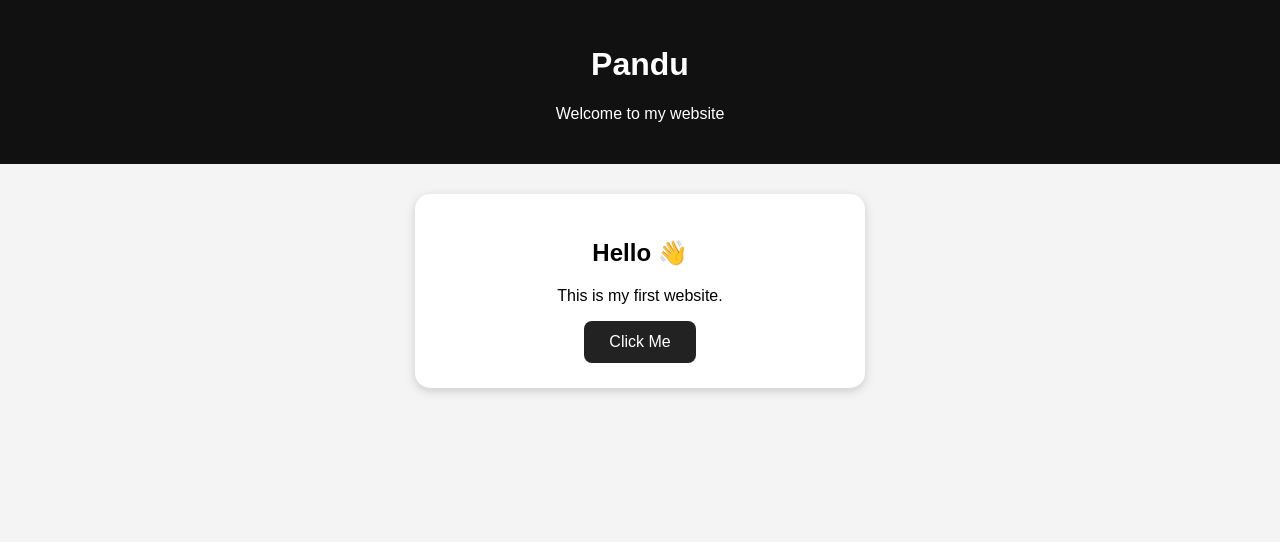
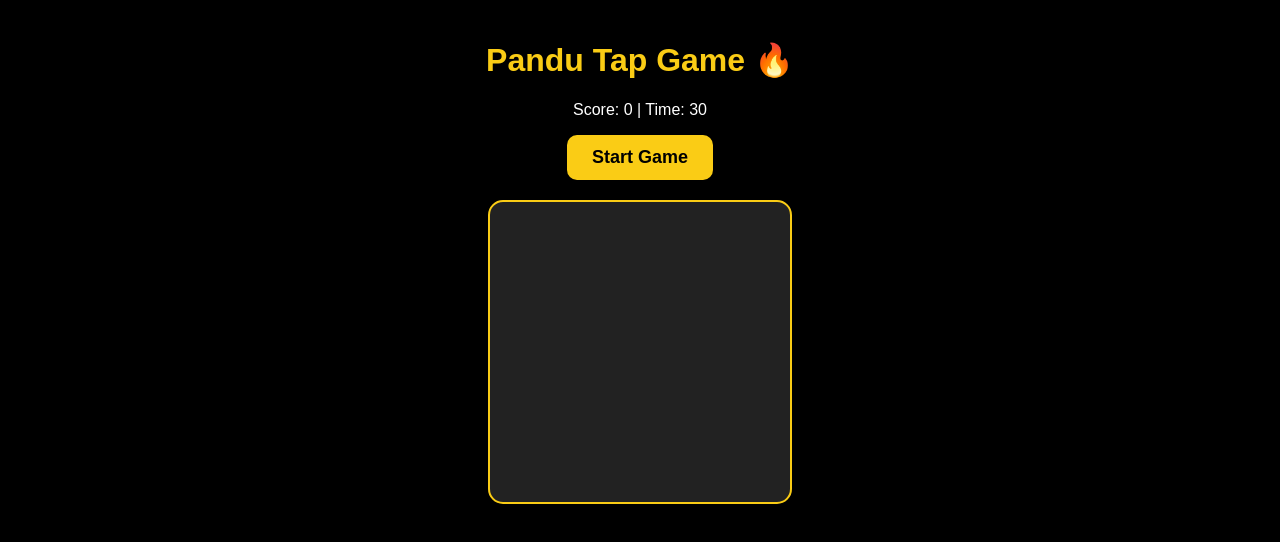
Before and after one commit to kunchapupraneeth-web/Pandu, a plain HTML site: page index.html in a window 1280 px wide. Drawn offline with Linux system fonts and the light colour scheme.

Commit message:
Update index.html

```diff
--- a/index.html
+++ b/index.html
@@ -1,54 +1,27 @@
+
 <!DOCTYPE html>
 <html>
 <head>
-  <meta name="viewport" content="width=device-width, initial-scale=1.0">
-  <title>Pandu Website</title>
-  <style>
-    body {
-      margin: 0;
-      font-family: Arial, sans-serif;
-      background: #f4f4f4;
-      text-align: center;
-    }
-
-    header {
-      background: #111;
-      color: white;
-      padding: 25px;
-    }
-
-    .card {
-      background: white;
-      margin: 30px auto;
-      padding: 25px;
-      max-width: 400px;
-      border-radius: 15px;
-      box-shadow: 0 3px 10px #ccc;
-    }
-
-    button {
-      padding: 12px 25px;
-      border: none;
-      border-radius: 8px;
-      background: #222;
-      color: white;
-      font-size: 16px;
-    }
-  </style>
+<meta name="viewport" content="width=device-width, initial-scale=1">
+<title>Pandu Game</title>
+<style>
+body{background:#000;color:#fff;text-align:center;font-family:Arial;padding:20px;margin:0}
+h1{color:#facc15}
+#box{width:300px;height:300px;background:#222;border:2px solid #facc15;margin:20px auto;position:relative;border-radius:15px}
+#dot{width:50px;height:50px;background:#facc15;border-radius:50%;position:absolute;display:none}
+button{padding:12px 25px;background:#facc15;border:none;border-radius:10px;font-weight:bold;font-size:18px}
+</style>
 </head>
-
 <body>
-
-  <header>
-    <h1>Pandu</h1>
-    <p>Welcome to my website</p>
-  </header>
-
-  <div class="card">
-    <h2>Hello 👋</h2>
-    <p>This is my first website.</p>
-    <button onclick="alert('Welcome!')">Click Me</button>
-  </div>
-
+<h1>Pandu Tap Game 🔥</h1>
+<p id="sc">Score: 0 | Time: 30</p>
+<button onclick="start()">Start Game</button>
+<div id="box"><div id="dot" onclick="tap()"></div></div>
+<script>
+let s=0,t=30,a,b;
+function start(){s=0;t=30;document.getElementById('dot').style.display='block';move();clearInterval(a);clearInterval(b);a=setInterval(()=>{t--;document.getElementById('sc').innerText='Score: '+s+' | Time: '+t;if(t<=0){clearInterval(a);clearInterval(b);alert('Game Over! Score: '+s)}},1000);b=setInterval(move,800)}
+function move(){let d=document.getElementById('dot');let bx=document.getElementById('box');d.style.left=Math.random()*250+'px';d.style.top=Math.random()*250+'px'}
+function tap(){s++;document.getElementById('sc').innerText='Score: '+s+' | Time: '+t;move()}
+</script>
 </body>
 </html>
```
